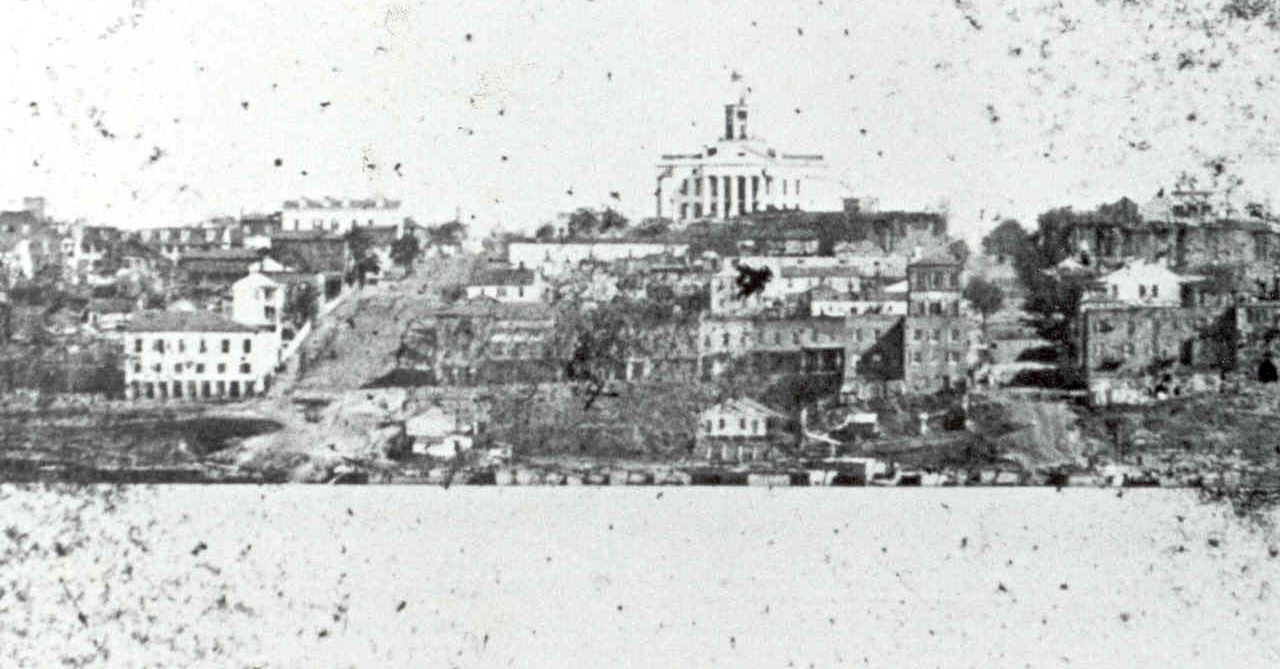
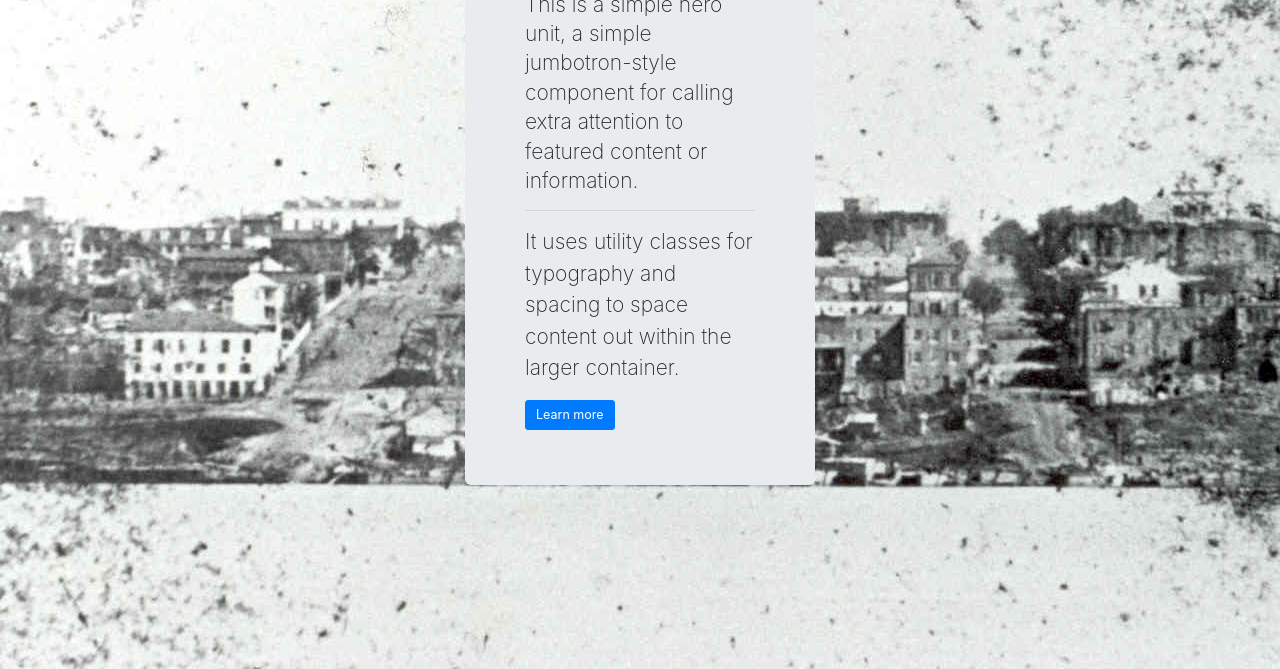
Before and after one commit to tdoyleiv/diceGame, a plain HTML site: page index.html in a window 1280 px wide. Shown: the part 131-800 px from the top of the page. Drawn offline with nearby package versions, Linux system fonts and the light colour scheme.

Commit message:
Added imgs, styling index

```diff
--- a/index.html
+++ b/index.html
@@ -12,7 +12,33 @@
 		<link rel="stylesheet" type="text/css" href="styles.css">
     </head>
     <body>
+	    <div class="container">
+            <div class="row">
+                <div class="col-sm">
 
+                </div>
+                <div class="col-sm">
+                    <div class="jumbotron">
+                        <h1 class="text-center display-3">1863</h1>
+                        <p class="lead">This is a simple hero unit, a simple jumbotron-style component for calling extra attention to featured content or information.</p>
+                        <hr class="my-4">
+  <p>It uses utility classes for typography and spacing to space content out within the larger container.</p>
+  <p class="lead">
+    <a class="btn btn-primary btn-lg" href="#" role="button">Learn more</a>
+  </p>
+</div>
+                </div>
+                <div class="col-sm">
+
+                </div>
+            </div>
+        </div>
+
+
+
+
+
+	    <script src="diceGame.js"></script>
         <script src="https://code.jquery.com/jquery-3.2.1.slim.min.js" integrity="sha384-KJ3o2DKtIkvYIK3UENzmM7KCkRr/rE9/Qpg6aAZGJwFDMVNA/GpGFF93hXpG5KkN" crossorigin="anonymous"></script>
         <script src="https://cdnjs.cloudflare.com/ajax/libs/popper.js/1.12.3/umd/popper.min.js" integrity="sha384-vFJXuSJphROIrBnz7yo7oB41mKfc8JzQZiCq4NCceLEaO4IHwicKwpJf9c9IpFgh" crossorigin="anonymous"></script>
         <script src="https://maxcdn.bootstrapcdn.com/bootstrap/4.0.0-beta.2/js/bootstrap.min.js" integrity="sha384-alpBpkh1PFOepccYVYDB4do5UnbKysX5WZXm3XxPqe5iKTfUKjNkCk9SaVuEZflJ" crossorigin="anonymous"></script>
```
Also changed, not shown: grant-in-vicksburg-1.jpg (added), 1 other file.
